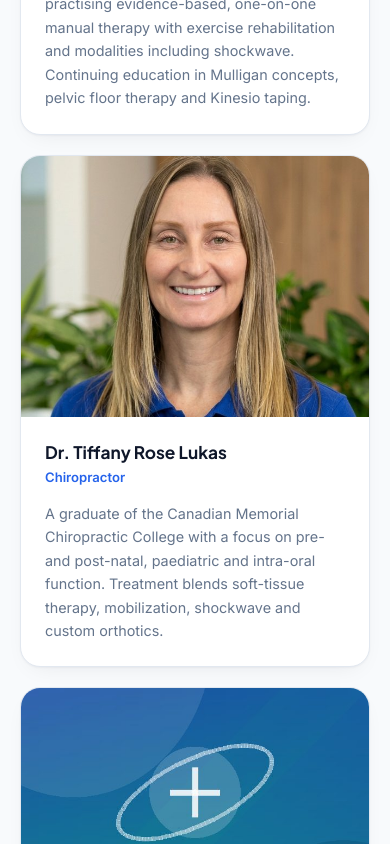
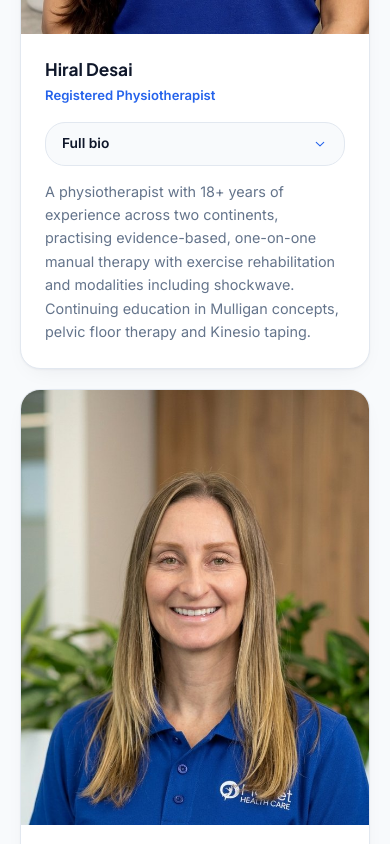
Before and after one commit to CodepaperAI/healthcare, a Next.js app: page /about in a window 390 px wide. Shown: the part 2640-3484 px from the top of the page. Built offline with nearby package versions, Linux system fonts and the light colour scheme.

Commit message:
Fix mobile team bios and headshots

```diff
--- a/app/about/page.js
+++ b/app/about/page.js
@@ -1,5 +1,6 @@
 import Image from 'next/image';
 import Container from '@/components/ui/Container';
+import Icon from '@/components/ui/Icon';
 import IconWrapper from '@/components/ui/IconWrapper';
 import SectionHeading from '@/components/ui/SectionHeading';
 import Reveal, { RevealItem } from '@/components/ui/Reveal';
@@ -83,15 +84,18 @@ export default function AboutPage() {
           <Reveal stagger={0.06} className="mt-12 grid gap-5 sm:grid-cols-2 xl:grid-cols-3">
             {team.map((member) => (
               <RevealItem key={member.slug}>
-                <article className="group flex h-full flex-col overflow-hidden rounded-card border border-line bg-elevated shadow-card transition-all duration-400 ease-premium hover:-translate-y-1 hover:shadow-lift">
-                  <div className="relative aspect-[4/3] overflow-hidden bg-canvas">
+                <article
+                  id={`team-${member.slug}`}
+                  className="group flex h-full scroll-mt-28 flex-col overflow-hidden rounded-card border border-line bg-elevated shadow-card transition-all duration-400 ease-premium hover:-translate-y-1 hover:shadow-lift"
+                >
+                  <div className="relative aspect-[4/5] overflow-hidden bg-canvas">
                     <Image
                       src={member.image}
                       alt={`${member.name}, ${member.role} at Planet Health Care`}
                       width={640}
-                      height={480}
+                      height={800}
                       sizes="(max-width: 640px) 100vw, (max-width: 1280px) 50vw, 33vw"
-                      className="h-full w-full object-cover transition-transform duration-[900ms] ease-premium group-hover:scale-[1.04]"
+                      className="h-full w-full object-contain object-top transition-transform duration-[900ms] ease-premium group-hover:scale-[1.02]"
                     />
                   </div>
                   <div className="flex flex-1 flex-col p-6">
@@ -99,9 +103,15 @@ export default function AboutPage() {
                       {member.name}
                     </h3>
                     <p className="mt-1 text-[0.82rem] font-semibold text-brand-600">{member.role}</p>
-                    <p className="mt-3.5 flex-1 text-[0.9rem] leading-relaxed text-muted">
-                      {member.bio}
-                    </p>
+                    <details open className="group/bio mt-4 flex-1">
+                      <summary className="flex min-h-11 cursor-pointer list-none items-center justify-between rounded-card border border-line bg-surface px-4 py-2.5 text-[0.86rem] font-semibold text-strong sm:hidden [&::-webkit-details-marker]:hidden">
+                        Full bio
+                        <Icon name="chevronDown" className="h-4 w-4 text-brand-600" />
+                      </summary>
+                      <p className="mt-3.5 text-[0.9rem] leading-relaxed text-muted">
+                        {member.bio}
+                      </p>
+                    </details>
                   </div>
                 </article>
               </RevealItem>
--- a/components/home/TeamPreview.jsx
+++ b/components/home/TeamPreview.jsx
@@ -1,7 +1,9 @@
 import Image from 'next/image';
+import Link from 'next/link';
 import Container from '@/components/ui/Container';
 import SectionHeading from '@/components/ui/SectionHeading';
 import Button from '@/components/ui/Button';
+import Icon from '@/components/ui/Icon';
 import Reveal, { RevealItem } from '@/components/ui/Reveal';
 import { featuredTeam } from '@/data/team';
 
@@ -28,7 +30,10 @@ export default function TeamPreview() {
         <Reveal stagger={0.08} className="mt-12 grid gap-5 sm:grid-cols-2 lg:grid-cols-4">
           {featuredTeam.map((member) => (
             <RevealItem key={member.slug}>
-              <article className="group h-full overflow-hidden rounded-card border border-line bg-elevated shadow-card transition-all duration-400 ease-premium hover:-translate-y-1 hover:shadow-lift">
+              <Link
+                href={`/about#team-${member.slug}`}
+                className="group block h-full overflow-hidden rounded-card border border-line bg-elevated shadow-card transition-all duration-400 ease-premium hover:-translate-y-1 hover:shadow-lift"
+              >
                 <div className="relative aspect-[4/5] overflow-hidden bg-canvas">
                   <Image
                     src={member.image}
@@ -36,7 +41,7 @@ export default function TeamPreview() {
                     width={600}
                     height={750}
                     sizes="(max-width: 640px) 100vw, (max-width: 1024px) 50vw, 25vw"
-                    className="h-full w-full object-cover transition-transform duration-[900ms] ease-premium group-hover:scale-[1.04]"
+                    className="h-full w-full object-contain object-top transition-transform duration-[900ms] ease-premium group-hover:scale-[1.02]"
                   />
                   <span
                     aria-hidden="true"
@@ -48,8 +53,15 @@ export default function TeamPreview() {
                     {member.name}
                   </h3>
                   <p className="mt-1 text-[0.82rem] font-medium text-brand-600">{member.role}</p>
+                  <span className="mt-4 inline-flex items-center gap-1.5 text-[0.82rem] font-semibold text-brand-600">
+                    View bio
+                    <Icon
+                      name="arrowRight"
+                      className="h-3.5 w-3.5 transition-transform duration-300 group-hover:translate-x-1"
+                    />
+                  </span>
                 </div>
-              </article>
+              </Link>
             </RevealItem>
           ))}
         </Reveal>
```
